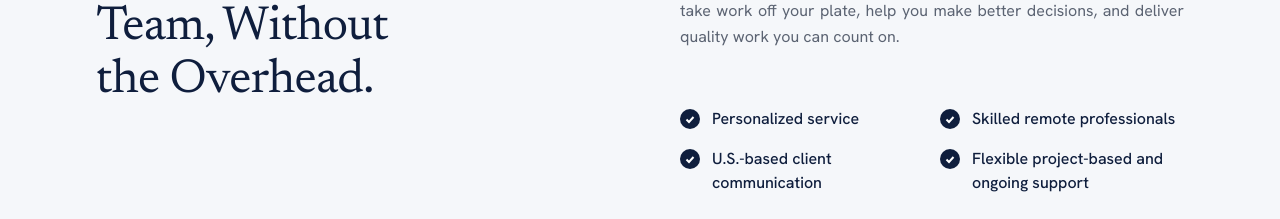
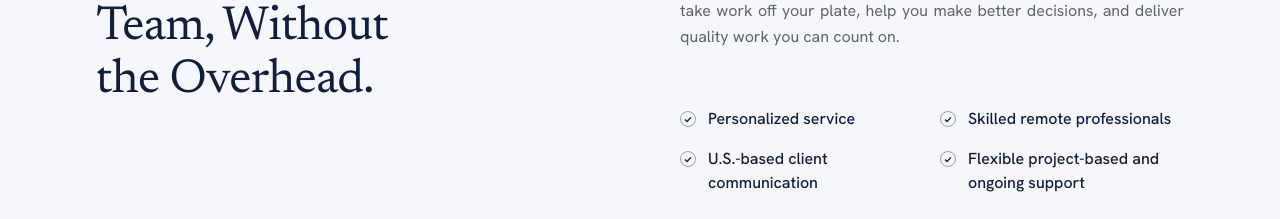
Before and after one commit to ralphchristiandD/agency-website, a Nuxt app: page /va-support in a window 1280 px wide. Shown: the part 972-1191 px from the top of the page. Built offline with nearby package versions, Linux system fonts and the light colour scheme.

Commit message:
Who We Are: smaller, thinner check icons

```diff
--- a/app/pages/va-support.vue
+++ b/app/pages/va-support.vue
@@ -96,8 +96,9 @@ const steps = [
           </p>
           <ul class="grid gap-4 sm:grid-cols-2 lg:col-start-2">
             <li v-for="h in highlights" :key="h" class="flex items-start gap-3 font-medium text-navy">
-              <span class="mt-0.5 grid size-5 shrink-0 place-items-center rounded-full bg-navy text-white">
-                <svg class="size-3" viewBox="0 0 12 12" fill="none" stroke="currentColor" stroke-width="2" aria-hidden="true"><path d="M2.5 6.5l2.5 2.5 4.5-5" /></svg>
+              <!-- Small, thin check: outlined circle (developer wanted it lighter than the solid one) -->
+              <span class="mt-1 grid size-4 shrink-0 place-items-center rounded-full border border-navy/40 text-navy">
+                <svg class="size-2.5" viewBox="0 0 12 12" fill="none" stroke="currentColor" stroke-width="1.6" aria-hidden="true"><path d="M2.5 6.5l2.5 2.5 4.5-5" /></svg>
               </span>
               {{ h }}
             </li>
```
